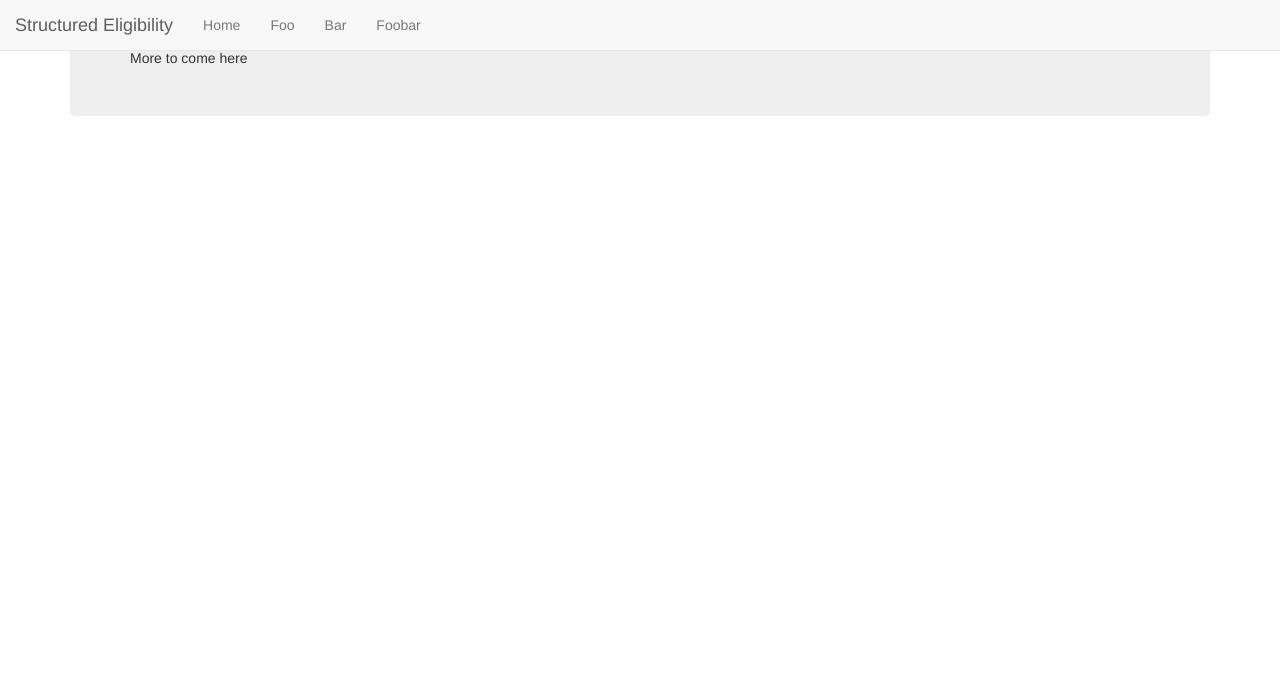
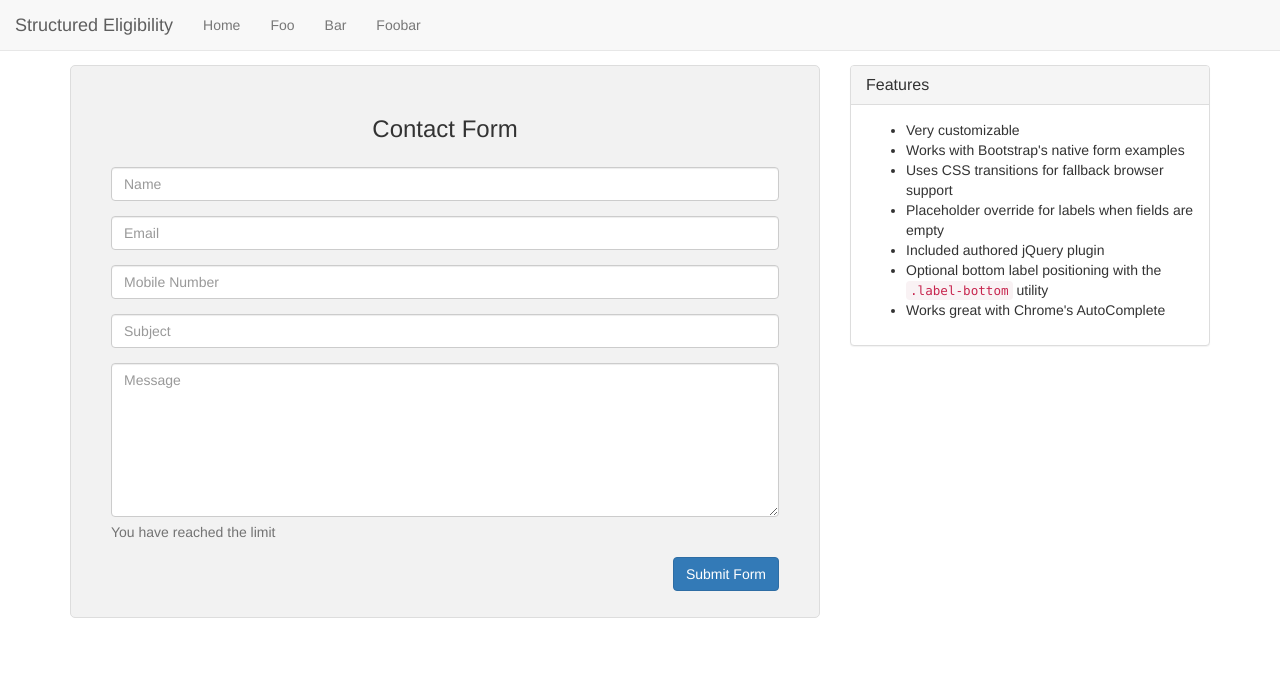
Before and after one commit to hniedner/structured_eligibility, a Flask app: page / in a window 1280 px wide. Shown: the top 677 px of the page. Run offline with Flask 2, Linux system fonts and the light colour scheme; some libraries are stand-ins or nearby versions.

Commit message:
added basic form page to be modified

```diff
--- a/structured_eligibility/static/css/style.css
+++ b/structured_eligibility/static/css/style.css
@@ -0,0 +1,23 @@
+body {
+    padding-top: 65px;
+}
+
+@media (min-width: 767px) {
+    .affix, .affix-top {
+        position: fixed;
+    }
+}
+
+/* form element styling */
+.red {
+    color: red;
+}
+
+.form-area {
+    background-color: #F2F2F2;
+    padding: 10px 40px 60px;
+    margin: 0 0 60px;
+    border: 1px solid #DDDDDD;
+    border-radius: 5px;
+;
+}
--- a/structured_eligibility/templates/home.html
+++ b/structured_eligibility/templates/home.html
@@ -1,16 +1,91 @@
+{%- extends "base.html" %}
 {% import "bootstrap/wtf.html" as wtf %}
 
-{%- extends "base.html" %}
 
 {% block title %}
-Clinical Trial Excursions
+    Clinical Trial Excursions
 {% endblock %}
 
 {% block content %}
 
-<div class="container">
-    <div class="jumbotron">
-        <span>More to come here</span>
+    <div class="container">
+        <div class="row">
+            <div class="col-md-8">
+                <div class="form-area">
+                    <form role="form">
+                        <br style="clear:both">
+                        <h3 style="margin-bottom: 25px; text-align: center;">Contact Form</h3>
+                        <div class="form-group">
+                            <input type="text" class="form-control" id="name" name="name" placeholder="Name" required>
+                        </div>
+                        <div class="form-group">
+                            <input type="text" class="form-control" id="email" name="email" placeholder="Email"
+                                   required>
+                        </div>
+                        <div class="form-group">
+                            <input type="text" class="form-control" id="mobile" name="mobile"
+                                   placeholder="Mobile Number"
+                                   required>
+                        </div>
+                        <div class="form-group">
+                            <input type="text" class="form-control" id="subject" name="subject" placeholder="Subject"
+                                   required>
+                        </div>
+                        <div class="form-group">
+                        <textarea class="form-control" id="message" placeholder="Message"
+                                  maxlength="140" rows="7"></textarea>
+                            <span class="help-block"><span id="characterLeft"
+                                                           class="help-block ">You have reached the limit</span></span>
+                        </div>
+
+                        <button type="button" id="submit" name="submit" class="btn btn-primary pull-right">Submit Form
+                        </button>
+                    </form>
+                </div>
+            </div>
+            <div class="col-sm-4">
+                <div class="panel panel-default">
+                    <div class="panel-heading">
+                        <h3 class="panel-title">
+                            Features
+                        </h3>
+                    </div>
+                    <div class="panel-body">
+                        <ul>
+                            <li>Very customizable</li>
+                            <li>Works with Bootstrap's native form examples</li>
+                            <li>Uses CSS transitions for fallback browser support</li>
+                            <li>Placeholder override for labels when fields are empty</li>
+                            <li>Included authored jQuery plugin</li>
+                            <li>Optional bottom label positioning with the <code>.label-bottom</code> utility</li>
+                            <li>Works great with Chrome's AutoComplete</li>
+                        </ul>
+                    </div>
+                </div>
+            </div>
+        </div>
     </div>
-</div>
 {% endblock %}
+
+{% block scripts %}
+    <script>
+        $(document).ready(function () {
+            $('#characterLeft').text('140 characters left');
+            $('#message').keydown(function () {
+                var max = 140;
+                var len = $(this).val().length;
+                if (len >= max) {
+                    $('#characterLeft').text('You have reached the limit');
+                    $('#characterLeft').addClass('red');
+                    $('#btnSubmit').addClass('disabled');
+                }
+                else {
+                    var ch = max - len;
+                    $('#characterLeft').text(ch + ' characters left');
+                    $('#btnSubmit').removeClass('disabled');
+                    $('#characterLeft').removeClass('red');
+                }
+            });
+        });
+    </script>
+{% endblock %}
```
